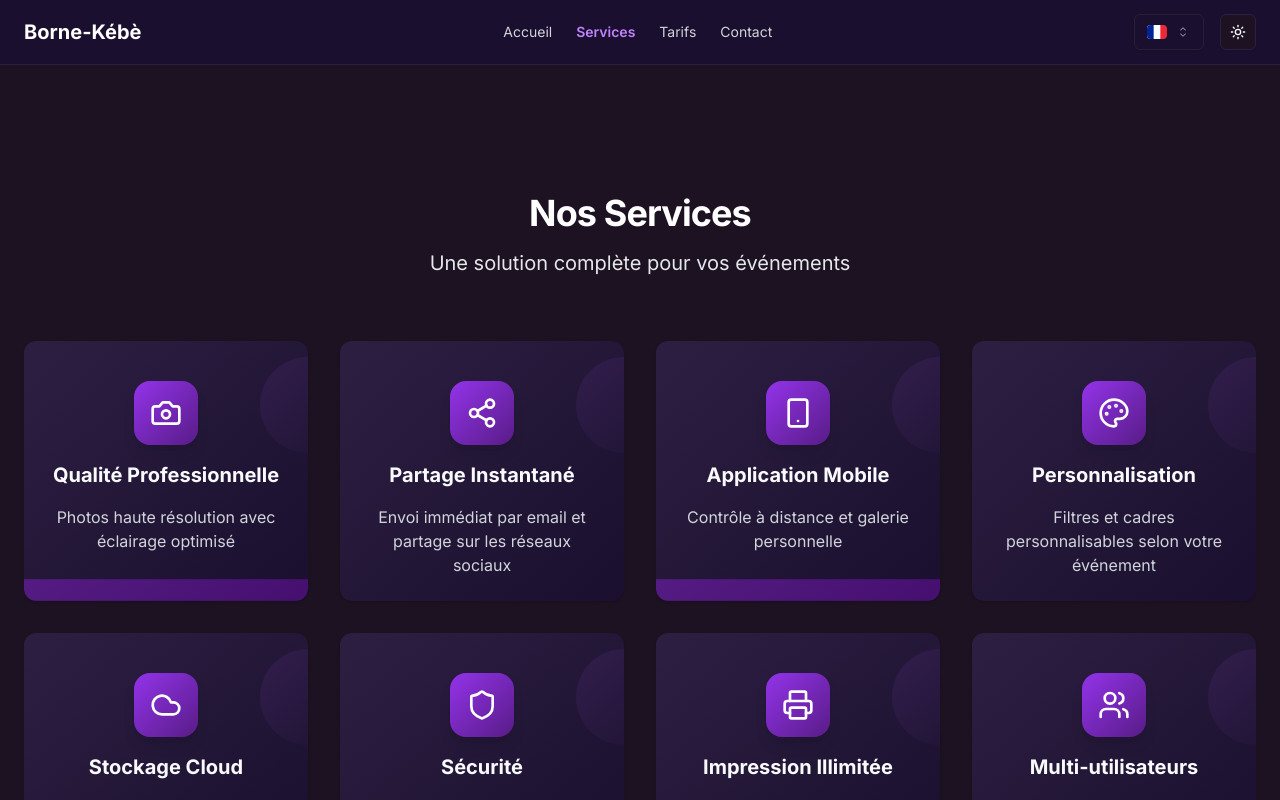
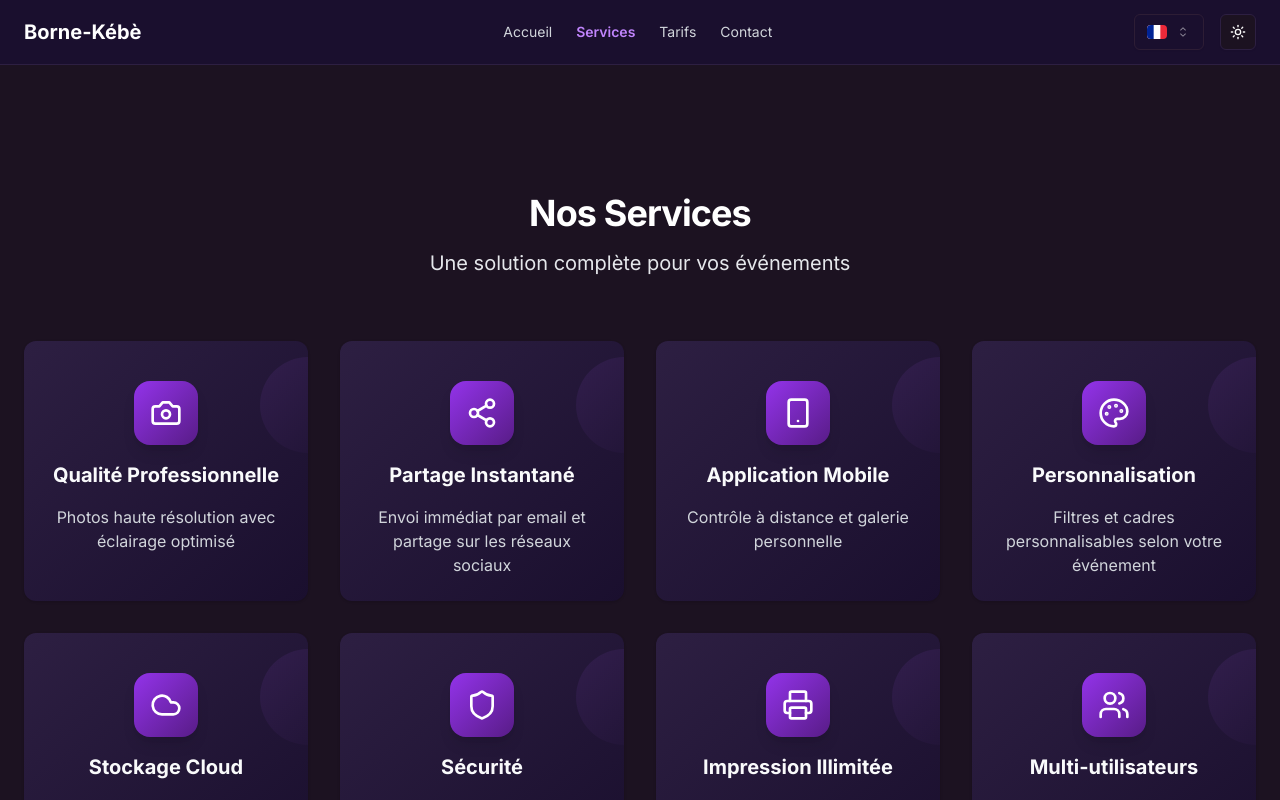
Before and after one commit to e-jaafar/borne-kebe, a Next.js app: page /features in a window 1280 px wide. Shown: the top 800 px of the page. Built offline with nearby package versions, Linux system fonts and the light colour scheme.

Commit message:
update features

```diff
--- a/app/features/page.tsx
+++ b/app/features/page.tsx
@@ -142,9 +142,9 @@ export default function FeaturesPage() {
             return (
               <Card
                 key={index}
-                className="group hover:shadow-2xl active:scale-95 touch-manipulation transition-all duration-500 dark:bg-[#2d1f42] relative overflow-hidden border-0 bg-gradient-to-br from-white to-gray-50 dark:from-[#2d1f42] dark:to-[#1a0f2e] md:hover:scale-105"
+                className="group hover:shadow-2xl active:scale-95 touch-manipulation transition-all duration-500 dark:bg-[#2d1f42] relative overflow-hidden border-0 bg-gradient-to-br from-white to-gray-50 dark:from-[#2d1f42] dark:to-[#1a0f2e] md:hover:scale-105 h-full"
               >
-                <CardContent className="flex flex-col items-center space-y-3 md:space-y-4 p-4 md:p-6 relative z-10">
+                <CardContent className="flex flex-col items-center space-y-3 md:space-y-4 p-4 md:p-6 relative z-10 h-full">
                   {/* Effet de brillance au hover/touch */}
                   <div className="absolute inset-0 bg-gradient-to-r from-transparent via-white/10 to-transparent -translate-x-[100%] group-hover:translate-x-[100%] group-active:translate-x-[100%] transition-transform duration-1000" />
 
@@ -168,10 +168,14 @@ export default function FeaturesPage() {
                     {feature.description}
                   </p>
 
-                  {/* Overlay avec détails - Adapté pour le touch */}
-                  <div className="absolute inset-0 bg-gradient-to-br from-purple-600/95 to-purple-900/95 dark:from-purple-900/95 dark:to-purple-950/95 p-4 md:p-6 translate-y-[101%] group-hover:translate-y-0 group-active:translate-y-0 transition-transform duration-500 ease-out flex items-center justify-center backdrop-blur-sm">
-                    <div className="text-white overflow-y-auto max-h-full">
-                      <h4 className="font-bold text-base md:text-lg mb-2 md:mb-3 text-purple-100">{feature.title}</h4>
+                  {/* Overlay avec effet tiroir */}
+                  <div
+                    className="absolute inset-0 bg-gradient-to-br from-purple-600/95 to-purple-900/95 dark:from-purple-900/95 dark:to-purple-950/95 p-4 md:p-6 translate-y-full group-hover:translate-y-0 transition-transform duration-500 ease-out flex items-center justify-center backdrop-blur-sm pointer-events-none group-hover:pointer-events-auto"
+                  >
+                    <div className="text-white overflow-y-auto max-h-full scrollbar-hide">
+                      <h4 className="font-bold text-base md:text-lg mb-2 md:mb-3 text-purple-100">
+                        {feature.title}
+                      </h4>
                       <p className="text-xs md:text-sm leading-relaxed text-purple-50/90">
                         {feature.details}
                       </p>
```
